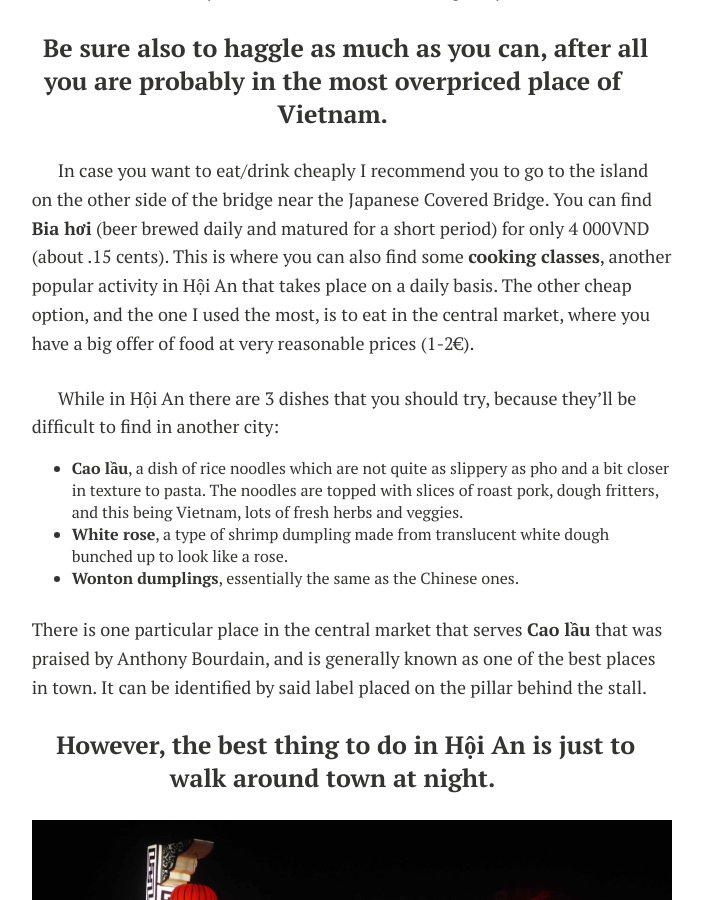
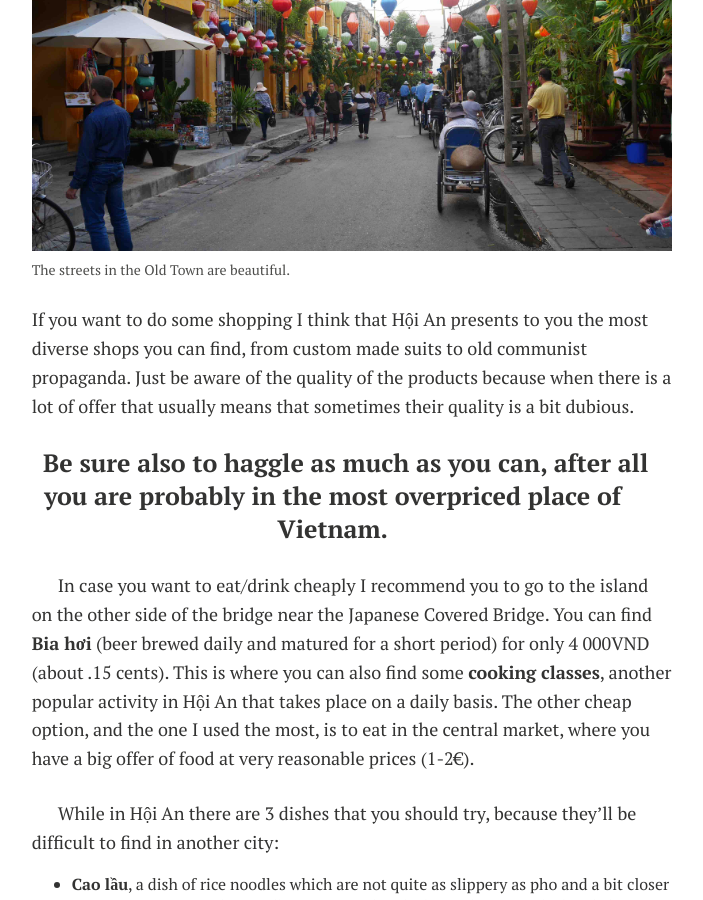
Before and after one commit to luiscspinho/luiscspinho.github.io, a Jekyll site: the page built from _posts/2017-07-04-HoiAn.md, in a window 1280 px wide and 900 px high, scrolled down 3004 px. Shown: the whole window, without its empty margins (235-938 px from the left). Built offline with Jekyll 4.4.1, drawn with Linux system fonts in a browser that asks for light colours; nearby versions of some CDN libraries; comment, search, counter and statistics services are not loaded.

Commit message:
add new photo

```diff
--- a/_posts/2017-07-04-HoiAn.md
+++ b/_posts/2017-07-04-HoiAn.md
@@ -35,6 +35,11 @@ In my 5 days in town I was only asked about the ticket once, on a small alley th
 <figure>
 	<a href="../images/vietnam/hoian/hoian3.JPG"><img src="../images/vietnam/hoian/hoian3.JPG"></a>
 	<figcaption>A small alley somewhere in Old Town.</figcaption>
+</figure>
+
+<figure>
+	<a href="../images/vietnam/hoian/hoian16.JPG"><img src="../images/vietnam/hoian/hoian16.JPG"></a>
+	<figcaption>The streets in the Old Town are beautiful.</figcaption>
 </figure>
 
 If you want to do some shopping I think that Hội An presents to you the most diverse shops you can find, from custom made suits to old communist propaganda. Just be aware of the quality of the products because when there is a lot of offer that usually means that sometimes their quality is a bit dubious.
```
Also changed, not shown: images/vietnam/hoian/hoian16.JPG (added).
